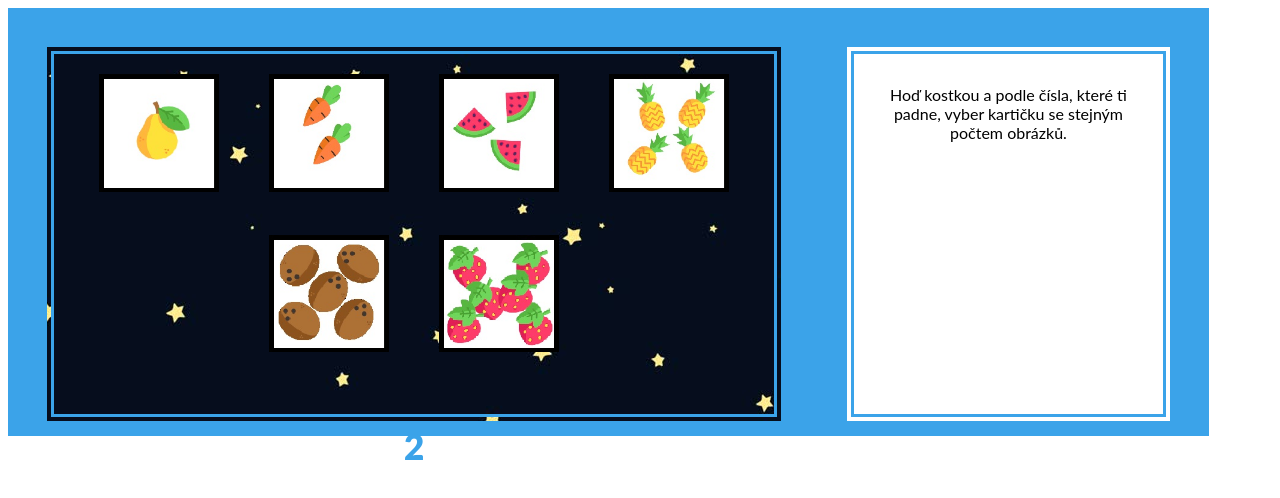
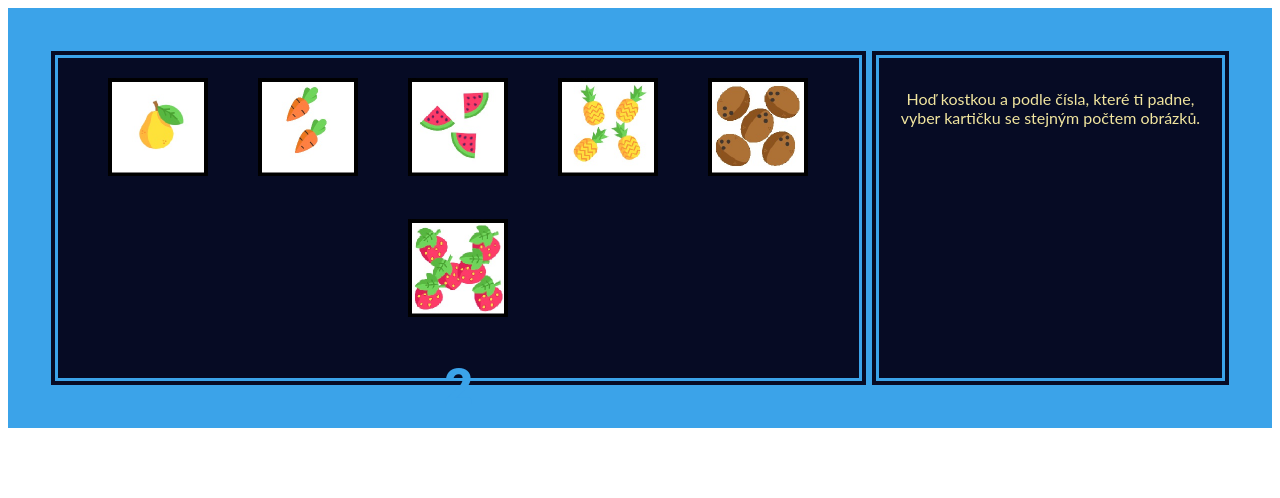
Before and after one commit to DorkaG/bludiste, a Vue app: page /kostka in a window 1280 px wide. Shown: the top 498 px of the page. Built offline with nearby package versions, Linux system fonts and the light colour scheme; what vue-js-modal would draw is missing.

Commit message:
zase víc stylu ...

```diff
--- a/src/App.vue
+++ b/src/App.vue
@@ -13,50 +13,56 @@
 <style>
 
 .okno {
-
-    width: 95%;
+    padding: 40px;
+    height: 100%;
     background-color: rgb(59, 163, 233);
     font-family: 'Lato', sans-serif;
     text-align: center;
 }
 
 .palubniDeska {
-    margin: 2% 2% 3% 3%;
-    width: 92%;
+    align-items: center;
+    width: 97.5%;
     height: 15vh;
     background-color: rgb(6, 11, 36);
     border: 10px double rgb(59, 163, 233);
 }
 
 .pokyny {
-    margin: 3% 3% 1% 3%;
     width: 30%;
-    height: 45vh;
-    background-color: white;
+    height: 40vh;
+    background-color: rgb(6, 11, 36);
     border: 10px double rgb(59, 163, 233);
+    color: rgb(241, 229, 159);
 }
 
 .hra {
-    background-image: url("./../src/assets/images/pozadi3.jpg");
-    margin: 3% 2% 1% 3%;
+    background-color: rgb(6, 11, 36);
+  /*
+    background-image: url("./../src/assets/images/pozadi3.jpg");*/
+
     width: 70%;
-    height: 45vh;
+    height: 40vh;
 
     border: 10px double rgb(59, 163, 233);
 }
 
 .sekce {
+    margin:0;
+    padding:0;
     display: flex;
     background-color: rgb(59, 163, 233);
 }
 
 p{
     padding: 15px;
-    color: black;
+
 
 }
 
 .sablona-kontejner {
+  margin: 0;
+  padding: 0;
   background-color: rgb(59, 163, 233);
 }
 
@@ -95,16 +101,11 @@ p{
 .border-grey {
   border: 10px double rgb(59, 163, 233);
 
-
 }
 
 .border-yellow {
   border: 10px double rgb(59, 163, 233);
 
-}
-
-.vm--modal {
-  background-color: rgb(59, 163, 233);
 }
 
 .vyskakovaci-okno-vyhra{
--- a/src/components/Kostka.vue
+++ b/src/components/Kostka.vue
@@ -86,15 +86,15 @@ export default {
 
 .ovoce{
 
-    width: 120px;
-    padding: 20px 25px;
+    width: 100px;
+    padding: 20px 25px 20px 25px;
 }
 
 .cislo{
-    font-size: 35px;
+    margin:0;
+    font-size: 50px;
     font-weight: 900;
     color: rgb(59, 163, 233);
-
 
 }
 
--- a/src/components/SablonaHry.vue
+++ b/src/components/SablonaHry.vue
@@ -122,11 +122,10 @@ export default {
 <style scoped>
 .tlacitka {
     /* width: 755px; */
-    margin: 20px;
+    margin: 0;
     height: 60px;
     display: flex;
     justify-content: space-between;
-
 }
 
 
--- a/src/views/Bludiste.vue
+++ b/src/views/Bludiste.vue
@@ -441,7 +441,7 @@ export default {
   font-size: 100px;
   position: absolute;
   top: 55px;
-  left: -100px;
+  left: -150px;
   color: rgb(59, 163, 233);
   font-weight: 900;
   /* font-family: 'Roboto', sans-serif; */
```
